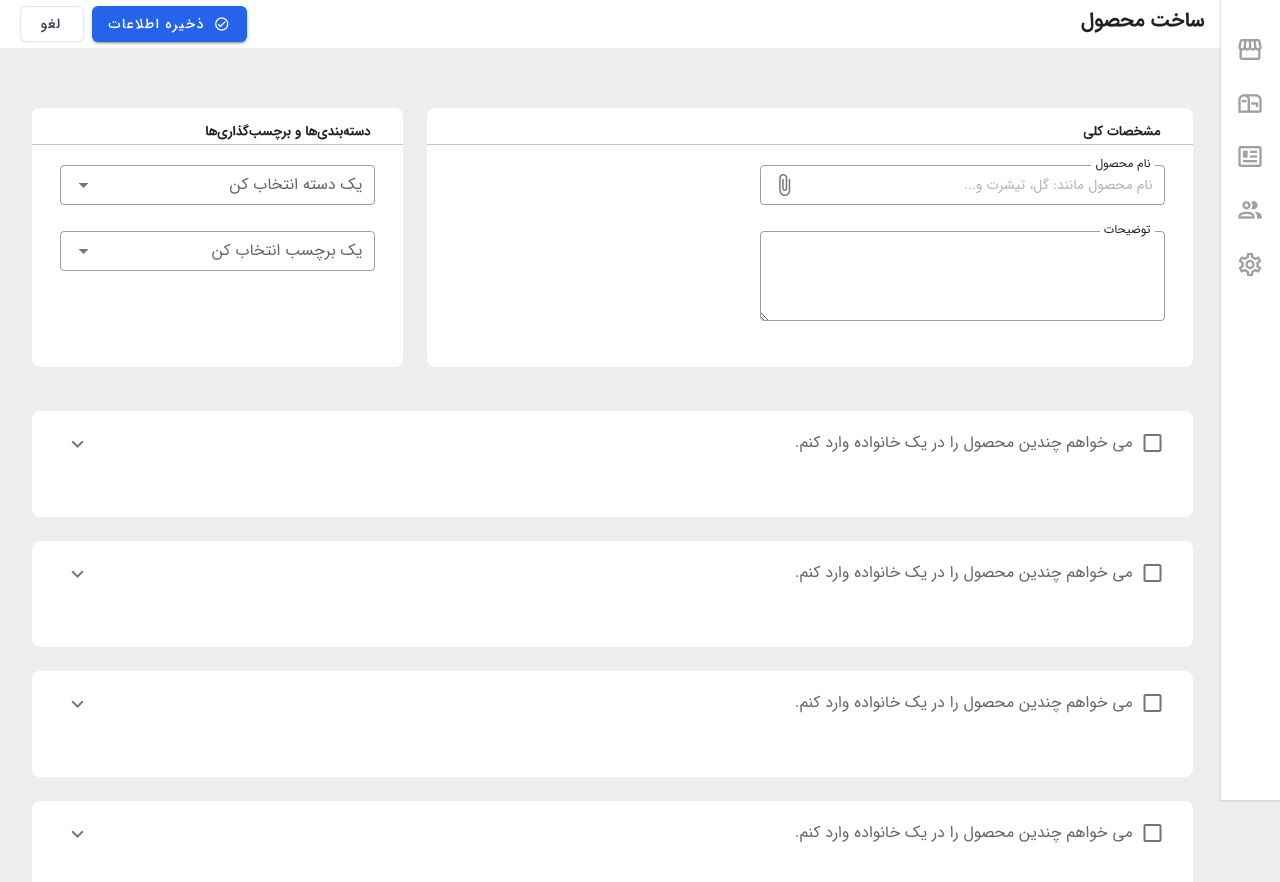
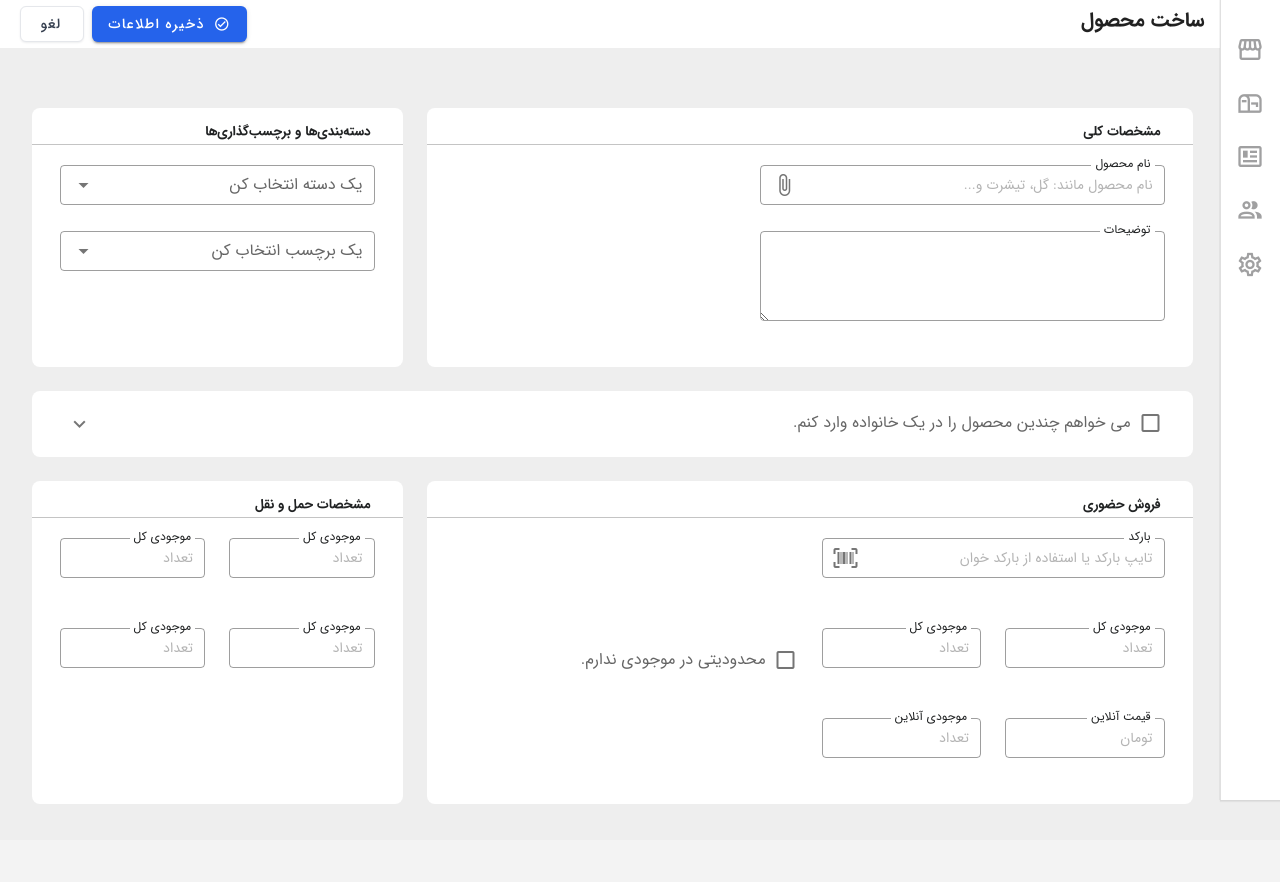
Before and after one commit to yahyahosseini1989/pozitron, a Vue app: page /about in a window 1280 px wide. Shown: the top 882 px of the page. After the commit the page ends 840 px from the top, so only its background shows below. Built offline with nearby package versions, Linux system fonts and the light colour scheme.

Commit message:
#14 - Feature: add icon and button to text field

```diff
--- a/src/assets/css/app.scss
+++ b/src/assets/css/app.scss
@@ -196,7 +196,7 @@ input::placeholder {
     border-bottom: 1px solid #c4c4c4;
   }
   .bySheetBody {
-    margin: 20px;
+    margin: 20px ;
   }
 
   /* *************  customise fields  ************* */
--- a/src/components/common/ByText.vue
+++ b/src/components/common/ByText.vue
@@ -9,12 +9,10 @@
       outlined
       dense
     >
-      <template slot="append">
-        <v-icon class="byAppendIcon" @click="appendIconCallback">mdi-paperclip</v-icon>
+      <template slot="append" v-if="hasButton">
+        <v-icon  class="byAppendIcon" @click="appendIconCallback">{{ icon }}</v-icon>
         <!-- <v-icon @click="appendIconCallback">mdi-close</v-icon> -->
       </template>
-      <!-- @click:prepend="prependIconCallback" -->
-      <!-- prepend-icon="mdi-phone" -->
     </v-text-field>
 
   </div>
@@ -22,6 +20,7 @@
 
 <script>
 export default {
+  inheritAttrs: false,
   name: "ByText",
   props: {
     value: { type: String, default: "" },
@@ -29,6 +28,9 @@ export default {
     // hint: { type: String, default: "این فیلد ضروری می باشد" },
     // messages: { type: String, default: "این فیلد ضروری می باشد" },
     placeholder: { type: String, default: "" },
+    hasButton: { type: Boolean, default: false },
+    icon: { type: String, default: "" },
+
   },
   methods: {
     appendIconCallback() {
--- a/src/views/UPanel/UProducts/UNewProducts/partials/AddSimpleProduct.vue
+++ b/src/views/UPanel/UProducts/UNewProducts/partials/AddSimpleProduct.vue
@@ -32,6 +32,8 @@
                   label="نام محصول"
                   v-model="model"
                   placeholder="نام محصول مانند: گل، تیشرت و..."
+                  hasButton
+                  icon="mdi-paperclip"
                 />
                 <by-textarea
                   label="توضیحات"
@@ -61,66 +63,107 @@
         </v-col>
 
         <v-col cols="12">
-          <by-sheet>
-            <div style="display: flex; align-items: center; justify-content: space-between;">
+          <v-sheet style=" border-radius: 8px">
+            <div style="display: flex; align-items: center; justify-content: space-between; margin: 0 30px;">
               <v-checkbox
                 v-model="moreProducts"
                 label="می خواهم چندین محصول را در یک خانواده وارد کنم."
               ></v-checkbox>
-              <!-- <v-spacer></v-spacer> -->
+              <v-spacer></v-spacer>
               <v-btn icon>
                 <v-icon>mdi-chevron-down</v-icon>
               </v-btn>
             </div>
-          </by-sheet>
+          </v-sheet>
+        </v-col>
 
+        <v-col cols="8">
+          <by-sheet title="فروش حضوری">
+            <v-row class="mb-none">
+              <v-col cols="6">
+                <by-text
+                  label="بارکد"
+                  v-model="model"
+                  placeholder="تایپ بارکد یا استفاده از بارکد خوان"
+                  hasButton
+                  icon="mdi-barcode-scan"
+                />
               </v-col>
-        <v-col cols="12">
-          <by-sheet>
-            <div style="display: flex; align-items: center; justify-content: space-between;">
+            </v-row>
+            <v-row>
+              <v-col cols="3">
+                <by-text
+                  label="موجودی کل"
+                  v-model="model"
+                  placeholder="تعداد"
+                />
+              </v-col>
+              <v-col cols="3">
+                <by-text
+                  label="موجودی کل"
+                  v-model="model"
+                  placeholder="تعداد"
+                />
+              </v-col>
+              <v-col cols="6">
                 <v-checkbox
                   v-model="moreProducts"
-                label="می خواهم چندین محصول را در یک خانواده وارد کنم."
+                  label="محدودیتی در موجودی ندارم."
                 ></v-checkbox>
-              <!-- <v-spacer></v-spacer> -->
-              <v-btn icon>
-                <v-icon>mdi-chevron-down</v-icon>
-              </v-btn>
-            </div>
+              </v-col>
+              <v-col cols="3">
+                <by-text
+                  label="قیمت آنلاین"
+                  v-model="model"
+                  placeholder="تومان"
+                />
+              </v-col>
+              <v-col cols="3">
+                <by-text
+                  label="موجودی آنلاین"
+                  v-model="model"
+                  placeholder="تعداد"
+                />
+              </v-col>
+            </v-row>
           </by-sheet>
-
-        </v-col>
-        <v-col cols="12">
-          <by-sheet>
-            <div style="display: flex; align-items: center; justify-content: space-between;">
-              <v-checkbox
-                v-model="moreProducts"
-                label="می خواهم چندین محصول را در یک خانواده وارد کنم."
-              ></v-checkbox>
-              <!-- <v-spacer></v-spacer> -->
-              <v-btn icon>
-                <v-icon>mdi-chevron-down</v-icon>
-              </v-btn>
-            </div>
-          </by-sheet>
-
-        </v-col>
-        <v-col cols="12">
-          <by-sheet>
-            <div style="display: flex; align-items: center; justify-content: space-between;">
-              <v-checkbox
-                v-model="moreProducts"
-                label="می خواهم چندین محصول را در یک خانواده وارد کنم."
-              ></v-checkbox>
-              <!-- <v-spacer></v-spacer> -->
-              <v-btn icon>
-                <v-icon>mdi-chevron-down</v-icon>
-              </v-btn>
-            </div>
-          </by-sheet>
-
         </v-col>
 
+        <v-col cols="4">
+          <by-sheet title="مشخصات حمل و نقل">
+            <v-row>
+              <v-col cols="6">
+                <by-text
+                  label="موجودی کل"
+                  v-model="model"
+                  placeholder="تعداد"
+                />
+              </v-col>
+              <v-col cols="6">
+                <by-text
+                  label="موجودی کل"
+                  v-model="model"
+                  placeholder="تعداد"
+                />
+              </v-col>
+              <v-col cols="6">
+                <by-text
+                  label="موجودی کل"
+                  v-model="model"
+                  placeholder="تعداد"
+                />
+              </v-col>
+              <v-col cols="6">
+                <by-text
+                  label="موجودی کل"
+                  v-model="model"
+                  placeholder="تعداد"
+                />
+              </v-col>
+            </v-row>
+          </by-sheet>
+        </v-col>
+        <v-col cols="12"></v-col>
       </v-row>
     </v-container>
   </div>
```
Lines whose indentation alone changed are shown as unchanged.
